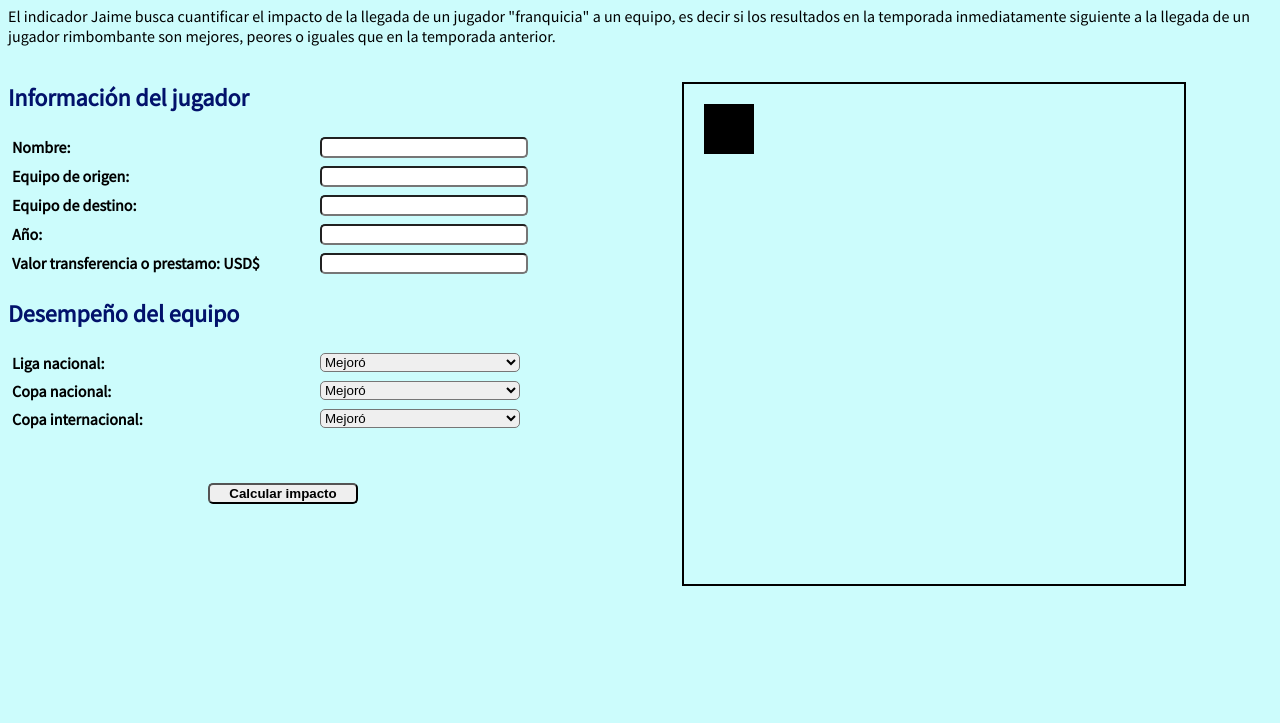
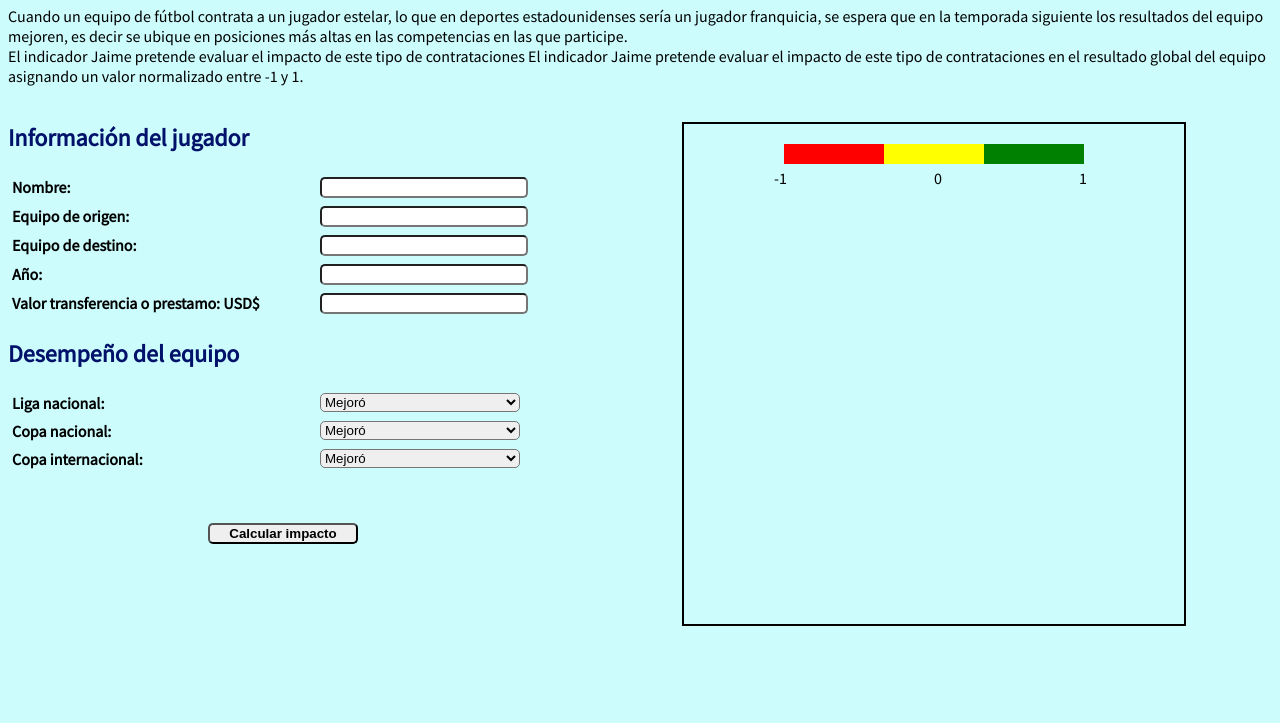
Before and after one commit to daniels13ca/Indicador_Jaime, a plain HTML site: page index.html in a window 1280 px wide. Shown: the part 77-800 px from the top of the page. Drawn offline with Linux system fonts and the light colour scheme.

Commit message:
Add extended description and progress bar

```diff
--- a/index.html
+++ b/index.html
@@ -14,9 +14,12 @@
     <body>
         <h1>Indicador Jaime</h1>
 
-        <p>El indicador Jaime busca cuantificar el impacto de la llegada de un jugador "franquicia" a un equipo,
-            es decir si los resultados en la temporada inmediatamente siguiente a la llegada de un jugador rimbombante
-            son mejores, peores o iguales que en la temporada anterior.
+        <p>Cuando un equipo de fútbol contrata a un jugador estelar, lo que en deportes estadounidenses sería un jugador franquicia,
+            se espera que en la temporada siguiente los resultados del equipo mejoren, es decir se ubique en posiciones más altas en
+            las competencias en las que participe.
+            <br>
+            El indicador Jaime pretende evaluar el impacto de este tipo de contrataciones El indicador Jaime pretende evaluar el
+            impacto de este tipo de contrataciones en el resultado global del equipo asignando un valor normalizado entre -1 y 1.
         </p>
 
         <h2>Información del jugador</h2>
@@ -65,7 +68,12 @@
 
         <svg style="border: solid 2px black">
             <g>
-                <rect x=20 y=20 width=50 height=50></rect>
+                <rect x=100 y=20 width=100 height=20 stroke="none" fill="red"></rect>
+                <rect x=200 y=20 width=100 height=20 stroke="none" fill="yellow"></rect>
+                <rect x=300 y=20 width=100 height=20 stroke="none" fill="green"></rect>
+                <text X=90 y= 60>-1</text>
+                <text X=250 y= 60>0</text>
+                <text X=395 y= 60>1</text>
             </g>
         </svg>
     </body>
```
Also changed, not shown: 1 other file.
